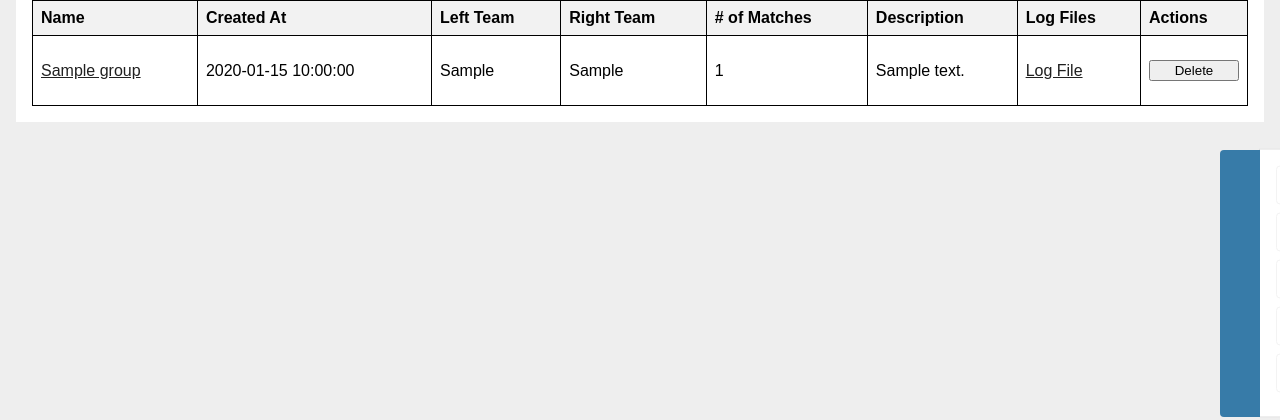
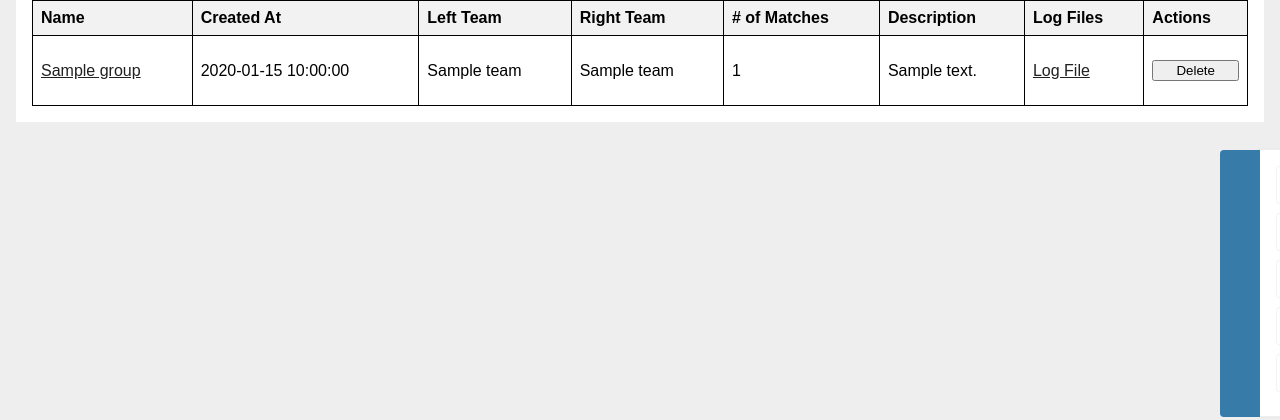
Before and after one commit to helios-base/rcgamestats, a Flask app: page /group/ in a window 1280 px wide. Shown: the part 117-537 px from the top of the page. Run offline with Flask 3, Linux system fonts and the light colour scheme; a user stored in the database is signed in; tables that the repository leaves empty hold one stand-in row (values such as "Sample post"); some libraries are stand-ins or nearby versions.

Commit message:
GroupとMatchにTeamテーブルとのリレーションを設定

```diff
--- a/rcgame_flask/googlesheet.py
+++ b/rcgame_flask/googlesheet.py
@@ -12,7 +12,7 @@ def _get_spreadsheet():
     """
     scope = ["https://spreadsheets.google.com/feeds"]
 
-    if config.GGOOGLE_DOC_ID is None or config.KEY_PATH is None:
+    if config.GOOGLE_DOC_ID is None or config.GOOGLE_KEY_PATH is None:
         print("Error: DOC_ID or KEY_PATH is not set.")
         return None
 
--- a/rcgame_flask/group/templates/group/index.html
+++ b/rcgame_flask/group/templates/group/index.html
@@ -22,8 +22,20 @@
         <tr>
             <td><a href="{{ url_for('group.show_group_matches', group_name=group.name) }}">{{ group.name }}</a></td>
             <td>{{ group.created_at }}</td>
-            <td>{{ group.left_team }}</td>
-            <td>{{ group.right_team }}</td>
+            <td>
+                {% if group.left_team %}
+                    {{ group.left_team.name }}
+                {% else %}
+                    <span class="error">Not found</span>
+                {% endif %}
+            </td>
+            <td>
+                {% if group.right_team %}
+                    {{ group.right_team.name }}
+                {% else %}
+                    <span class="error">Not found</span>
+                {% endif %}
+            </td>
             <td>{{ group.number_of_matches }}</td>
             <td>{{ group.description }}</td>
             <td><a href="{{ url_for('group.show_group_logs', group_name=group.name) }}">Log File</a></td>
--- a/rcgame_flask/group/views.py
+++ b/rcgame_flask/group/views.py
@@ -36,6 +36,7 @@ def index():
     Show all groups.
     """
     group_list = Group.query.all()
+    group_list.sort(key=lambda x: x.created_at, reverse=True)
     return render_template("group/index.html", groups=group_list)
 
 
@@ -75,8 +76,8 @@ def create():
         group = Group(
             name=group_name,
             created_at=now,
-            left_team=team_left.name,
-            right_team=team_right.name,
+            left_team_id=team_left_id,
+            right_team_id=team_right_id,
             number_of_matches=form.number_of_matches.data,
             description=form.description.data,
         )
@@ -87,8 +88,8 @@ def create():
             match = Match(
                 group_index=i + 1,
                 group_id=group.id,
-                left_team=team_left.name,
-                right_team=team_right.name,
+                left_team_id=team_left_id,
+                right_team_id=team_right_id,
             )
             db.session.add(match)
         db.session.commit()
@@ -107,12 +108,11 @@ def show_group_matches_by_id(group_id):
     """
     Show all matches associated with a group.
     """
-    group = Group.query.get(group_id)
+    group = Group.query.get_or_404(group_id)
     matches = Match.query.filter_by(group_id=group_id).all()
     return render_template(
         "group/match_list.html",
-        group_id=group_id,
-        group_name=group.name,
+        group=group,
         matches=matches,
     )
 
@@ -131,8 +131,7 @@ def show_group_matches(group_name):
     matches = Match.query.filter_by(group_id=group.id).all()
     return render_template(
         "group/match_list.html",
-        group_id=group.id,
-        group_name=group_name,
+        group=group,
         matches=matches,
     )
 
@@ -205,18 +204,17 @@ def delete_group(group_id):
     """
     Delete a group and all matches associated with it.
     """
-    matches_to_delete = Match.query.filter_by(group_id=group_id).all()
     group_to_delete = Group.query.get(group_id)
     if group_to_delete is None:
         flash(f"Group ID {group_id} not found.")
         return redirect(url_for("group.index"))
 
     log_dir = os.path.join(current_app.static_folder, "logs", group_to_delete.name)
-    shutil.rmtree(log_dir)
+    if os.path.exists(log_dir):
+        shutil.rmtree(log_dir)
 
+    matches_to_delete = Match.query.filter_by(group_id=group_id)
     matches_to_delete.delete(synchronize_session=False)
-    # for match in matches_to_delete:
-    #     db.session.delete(match)
 
     group_name = group_to_delete.name
     db.session.delete(group_to_delete)
@@ -242,13 +240,20 @@ def upload_group_results_to_google_sheet(group_id):
         flash(f"Group ID {group_id} has no name.")
         return redirect(url_for("group.index"))
 
+    if group.left_team is None:
+        flash(f"Group ID {group_id} has no left team.")
+        return redirect(url_for("group.index"))
+    if group.right_team is None:
+        flash(f"Group ID {group_id} has no right team.")
+        return redirect(url_for("group.index"))
+
     group_time = group.created_at
-    left_team = group.left_team
-    right_team = group.right_team
+    left_team_name = group.left_team.name
+    right_team_name = group.right_team.name
     description = group.description
 
     print(
-        f"(upload_group_results_to_google_sheet) group_name: {group_name}, time: {group_time}, left_team: {left_team}, right_team: {right_team}, description: [{description}]"
+        f"(upload_group_results_to_google_sheet) group_name: {group_name}, time: {group_time}, left_team: {left_team_name}, right_team: {right_team_name}, description: [{description}]"
     )
 
     # Get match records for the group
@@ -256,7 +261,7 @@ def upload_group_results_to_google_sheet(group_id):
 
     # Upload group results to Google Spreadsheet
     if googlesheet.upload_group_results(
-        group_name, group_time, left_team, right_team, description, match_records
+        group_name, group_time, left_team_name, right_team_name, description, match_records
     ):
         flash("Succeeded to upload the group results to the Google Spreadsheet.")
     else:
@@ -347,8 +352,18 @@ def request_match():
     if match is None:
         return jsonify({"error": "No unexecuted matches found."}), 404
 
+    if match.left_team is None:
+        return jsonify({"error": "Left team not found."}), 404
+    if match.right_team is None:
+        return jsonify({"error": "Right team not found."}), 404
+
+    left_team_name = match.left_team.name
+    left_team_version = match.left_team.version
+    right_team_name = match.right_team.name
+    right_team_version = match.right_team.version
+
     start_time = datetime.now().replace(microsecond=0)
-    log_file_name = f"{str(match.group_index).zfill(5)}-{match.left_team}-{match.right_team}-{host_name}"
+    log_file_name = f"{str(match.group_index).zfill(5)}-{left_team_name}-{right_team_name}-{host_name}"
 
     match.host_name = host_name
     match.start_time = start_time
@@ -364,8 +379,10 @@ def request_match():
             "group_index": match.group_index,
             "host_name": match.host_name,
             "start_time": start_time,
-            "left_team": match.left_team,
-            "right_team": match.right_team,
+            "left_team_name": left_team_name,
+            "left_team_version": left_team_version,
+            "right_team_name": right_team_name,
+            "right_team_version": right_team_version,
             "log_file_name": log_file_name,
         }
     )
@@ -380,41 +397,37 @@ def submit_result():
     """
     data = request.form.to_dict()
 
-    # start_time_str = data.get("start_time")
     match_id = data.get("match_id")
-    left_team = data.get("left_team")
-    right_team = data.get("right_team")
+    left_team_name = data.get("left_team_name")
+    right_team_name = data.get("right_team_name")
     left_score = data.get("left_score")
     right_score = data.get("right_score")
-    # processed = data.get("processed")
 
-    # start_time = datetime.strptime(start_time_str, "%a, %d %b %Y %H:%M:%S %Z")
     end_time = datetime.now().replace(microsecond=0)
 
     match = Match.query.get(match_id)
     if match is None:
         return jsonify({"error": "Match not found."}), 404
-    if match.left_team != left_team or match.right_team != right_team:
-        return jsonify({"error": "Team names do not match."}), 400
+    if match.left_team is None or match.right_team is None:
+        return jsonify({"error": "Teams not found."}),
+    if match.left_team.name != left_team_name:
+        return jsonify({"error": "Left team name do not match."}), 400
+    if match.right_team.name != right_team_name:
+        return jsonify({"error": "Right team name do not match."}), 400
 
     group = Group.query.get(match.group_id)
     if group is None:
         return jsonify({"error": "Group not found."}), 404
 
-    group_index = match.group_index
-    group_index = str(group_index).zfill(5)
-
     # Create the log directory
     log_dir = os.path.join(current_app.static_folder, "logs", group.name)
-    # logs_dir = os.path.join("rcgame_flask", "static", "logs")
-    # group_directory_path = os.path.join(logs_dir, group.name)
     if not os.path.exists(log_dir):
         os.makedirs(log_dir)
 
     # Save the log files
     for file in request.files.getlist("log_file"):
         if file and file.filename:
-            print(f"Saving log file {file.filename}...")
+            #print(f"Saving log file {file.filename}...")
             file.save(os.path.join(log_dir, file.filename))
 
     # Update the match record
--- a/rcgame_flask/static/style.css
+++ b/rcgame_flask/static/style.css
@@ -28,3 +28,6 @@ input[type=submit] { align-self: start; min-width: 10em; }
 
 .bg-true { background: #d4ede3; }
 .bg-false { background: #f8d7da; }
+
+.matchup-info { font-size: 1.2em; font-weight: bold; margin-bottom: 0.5em; }
+.error { color: #cc2f2e; }
```
Also changed, not shown: rcgame_flask/group/models.py (+11 -6 lines), rcgame_flask/group/templates/group/match_list.html (+18 -9 lines).
